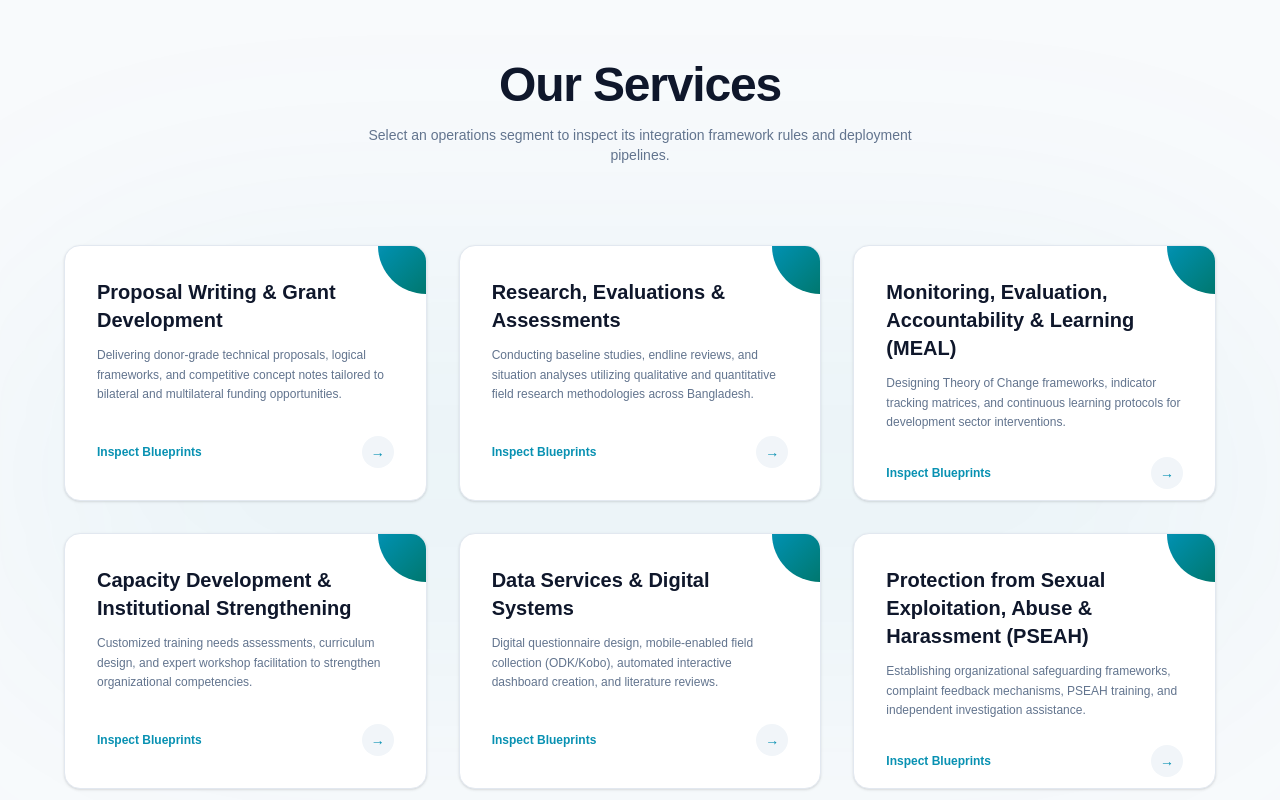
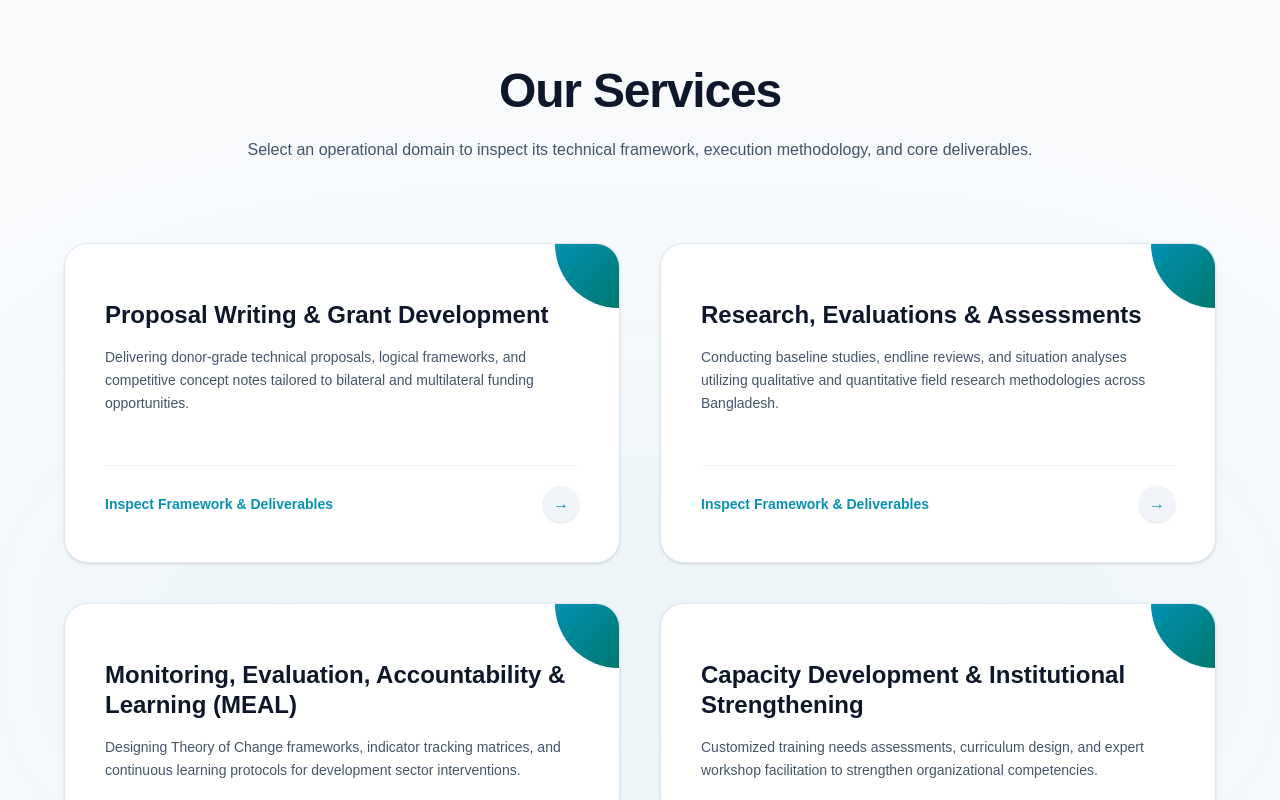
Before and after one commit to abdullah-yousuf-26/touchpad-consultancy, a Next.js app: page / in a window 1280 px wide. Shown: the part 4200-5000 px from the top of the page. Built offline with nearby package versions, Linux system fonts and the light colour scheme.

Commit message:
Home page, About Us page, color ,style change

```diff
--- a/src/app/layout.tsx
+++ b/src/app/layout.tsx
@@ -24,6 +24,7 @@ export const metadata: Metadata = {
     "PSEAH Policy Development",
     "Data Quality Assurance",
     "Technical Advisory Services",
+    "Donor Reporting & Project Documentation",
   ],
   openGraph: {
     title: "TouchPad Consultancy | Research, MEAL & Advisory Services",
--- a/src/app/page.tsx
+++ b/src/app/page.tsx
@@ -132,43 +132,56 @@ export default function Home() {
       {/* 3. PINNED STICKY SCROLL SECTION: WHAT WE OFFER */}
       <CommitmentScroll />
 
-      {/* 4. SERVICE ADVISORY MATRIX */}
-      <section id="services" className="relative py-32 px-6 bg-slate-50 border-t border-slate-200/60">
-        <div className="absolute top-1/4 left-1/2 -translate-x-1/2 w-full max-w-7xl h-[450px] bg-brand-teal/5 blur-[130px] rounded-full pointer-events-none" />
+{/* 4. SERVICE ADVISORY MATRIX (2-COLUMN BALANCED GRID) */}
+      <section id="services" className="relative py-32 px-6 sm:px-8 lg:px-12 bg-slate-50 border-t border-slate-200/60 overflow-hidden">
+        {/* Deep Teal ambient backdrop glow */}
+        <div className="absolute top-1/4 left-1/2 -translate-x-1/2 w-full max-w-7xl h-[500px] bg-brand-teal/5 blur-[140px] rounded-full pointer-events-none" />
 
-        <div className="max-w-6xl mx-auto text-center space-y-4 mb-20 relative z-10">
-          <h2 className="text-3xl md:text-5xl font-black tracking-tight text-slate-900">Our Services</h2>
-          <p className="text-slate-500 max-w-xl mx-auto text-sm">
-            Select an operations segment to inspect its integration framework rules and deployment pipelines.
+        <div className="max-w-4xl mx-auto text-center space-y-4 mb-20 relative z-10">
+
+          <h2 className="text-3xl sm:text-4xl md:text-5xl font-black tracking-tight text-slate-900 leading-tight">
+            Our Services
+          </h2>
+          <p className="text-slate-600 text-sm sm:text-base leading-relaxed">
+            Select an operational domain to inspect its technical framework, execution methodology, and core deliverables.
           </p>
         </div>
 
-        <div className="max-w-6xl mx-auto grid grid-cols-1 md:grid-cols-2 lg:grid-cols-3 gap-8 relative z-10">
-          {servicesData.map((service) => (
+        {/* 2-COLUMN BALANCED GRID (8 CARDS TOTAL: 4 ROWS x 2 COLS) */}
+        <div className="max-w-6xl mx-auto grid grid-cols-1 md:grid-cols-2 gap-8 lg:gap-10 relative z-10">
+          {servicesData.map((service, index) => (
             <Link
               key={service.slug}
               href={`/services/${service.slug}`}
-              className="group p-8 rounded-2xl bg-white border border-slate-200 shadow-sm transition-all duration-500 flex flex-col justify-between relative overflow-hidden h-64 min-h-[16rem]"
+              className="group p-8 sm:p-10 rounded-3xl bg-white border border-slate-200 shadow-sm transition-all duration-500 flex flex-col justify-between relative overflow-hidden min-h-[20rem] hover:shadow-2xl hover:border-brand-teal/40"
             >
-              <div className="absolute top-0 right-0 w-12 h-12 bg-gradient-to-br from-brand-teal to-teal-700 rounded-bl-full transition-all duration-700 ease-in-out group-hover:w-[150%] group-hover:h-[150%] group-hover:rounded-none z-0" />
+              {/* THE EXPANDING LIQUID BACKDROP EFFECT */}
+              <div className="absolute top-0 right-0 w-16 h-16 bg-gradient-to-br from-brand-teal to-teal-700 rounded-bl-full transition-all duration-700 ease-in-out group-hover:w-[160%] group-hover:h-[160%] group-hover:rounded-none z-0" />
 
-              <div className="relative z-10 space-y-3">
-                <h3 className="text-xl font-bold text-slate-900 group-hover:text-white transition-colors duration-300">
+              {/* TOP CONTENT LAYER */}
+              <div className="relative z-10 space-y-4">
+                <div className="flex items-center justify-between">
+                </div>
+
+                <h3 className="text-xl sm:text-2xl font-black text-slate-900 group-hover:text-white transition-colors duration-300 leading-tight">
                   {service.title}
                 </h3>
-                <p className="text-xs text-slate-500 group-hover:text-teal-50/80 transition-colors duration-300 leading-relaxed">
+
+                <p className="text-sm text-slate-600 group-hover:text-teal-50/90 transition-colors duration-300 leading-relaxed">
                   {service.shortDescription}
                 </p>
               </div>
 
-              <div className="relative z-10 mt-6 flex items-center justify-between">
-                <span className="text-xs font-bold text-brand-teal group-hover:text-emerald-300 transition-colors duration-300">
-                  Inspect Blueprints
+              {/* BOTTOM CTA & ARROW LAYER */}
+              <div className="relative z-10 mt-8 pt-5 border-t border-slate-100 group-hover:border-white/15 flex items-center justify-between transition-colors duration-300">
+                <span className="text-xs sm:text-sm font-bold text-brand-teal group-hover:text-emerald-300 transition-colors duration-300">
+                  Inspect Framework & Deliverables
                 </span>
-                <div className="w-8 h-8 rounded-full bg-slate-100 group-hover:bg-white/20 flex items-center justify-center text-brand-teal group-hover:text-white transition-all duration-500 transform group-hover:rotate-45">
-                  <span className="text-sm font-bold">&rarr;</span>
+                <div className="w-9 h-9 rounded-full bg-slate-100 group-hover:bg-white/20 flex items-center justify-center text-brand-teal group-hover:text-white transition-all duration-500 transform group-hover:rotate-45 group-hover:scale-110 shadow-sm">
+                  <span className="text-base font-bold">&rarr;</span>
                 </div>
               </div>
+
             </Link>
           ))}
         </div>
--- a/src/components/CommitmentScroll.tsx
+++ b/src/components/CommitmentScroll.tsx
@@ -124,7 +124,7 @@ function ScrollGridItem({
   return (
     <motion.div
       style={{ opacity, y, scale }}
-      className="flex items-center gap-3.5 p-3.5 sm:p-4 rounded-2xl bg-slate-900/80 border border-white/10 backdrop-blur-md shadow-lg hover:border-teal-400/40 hover:bg-slate-900/95 transition-colors duration-200"
+      className="flex items-center gap-3.5 p-3.5 sm:p-4 rounded-2xl bg-green-500 border border-white backdrop-blur-md shadow-lg hover:border-teal-400/40 hover:bg-green-400/95 transition-colors duration-200"
     >
       <div className="w-7 h-7 sm:w-8 sm:h-8 rounded-xl bg-gradient-to-br from-brand-teal to-emerald-500 flex items-center justify-center text-slate-950 font-bold shrink-0 shadow-md shadow-teal-500/20">
         <svg className="w-4 h-4 text-white" fill="none" viewBox="0 0 24 24" stroke="currentColor">
@@ -133,9 +133,7 @@ function ScrollGridItem({
       </div>
 
       <div className="flex flex-col">
-        <span className="text-[9px] sm:text-[10px] font-bold font-mono text-teal-400 uppercase tracking-wider">
-          Standard 0{index + 1}
-        </span>
+
         <span className="text-xs sm:text-sm font-semibold text-slate-100 leading-snug">
           {title}
         </span>
--- a/src/content/services.json
+++ b/src/content/services.json
@@ -7,9 +7,11 @@
     "image": "/assets/service-proposal.png",
     "deliverables": [
       "Grant Proposal Development",
-      "Concept Notes & Project Design",
-      "Donor Mapping & Strategy",
-      "Logical Framework Development"
+      " Concept Notes ",
+      "Donor Mapping ",
+      "Project Design ",
+      "Logical Framework Development",
+      "Budget Development"
     ]
   },
   {
@@ -89,5 +91,27 @@
       "Strategic Plan & Guideline Drafting",
       "Risk Management & Compliance Systems"
     ]
+  },
+
+  {
+    "slug": "donor-reporting-and-documentation",
+    "title": "Donor Reporting & Documentation",
+    "shortDescription": "Compiling donor-compliant narrative reports, periodic progress documentation, case studies, risk assessments, and data visualization.",
+    "fullDescription": "TouchPad Consultancy delivers comprehensive donor reporting and evidence-based project documentation designed to meet the rigorous compliance and narrative standards of bilateral, multilateral, and international donor organizations.",
+    "subpoints": [
+      "Donor Narrative Reporting",
+      "Progress & Milestone Reporting",
+      "Success Stories & Human-Interest Case Stories",
+      "Interactive Data Visualization & Infographics",
+      "Risk, Constraints & Mitigation Reporting"
+    ],
+    "deliverables": [
+      "Quarterly, Semi-Annual & Annual Donor Narrative Reports",
+      "Mid-Term & Final Project Documentation Packages",
+      "High-Impact Field Case Studies & Beneficiary Stories",
+      "Executive Infographic Summaries & Dashboard Visuals",
+      "Risk Matrix & Challenge Management Briefs"
+    ]
   }
+
 ]
```
Also changed, not shown: src/app/about/page.tsx (+31 -15 lines), 2 other files (tests, documents, lock files or other folders).
